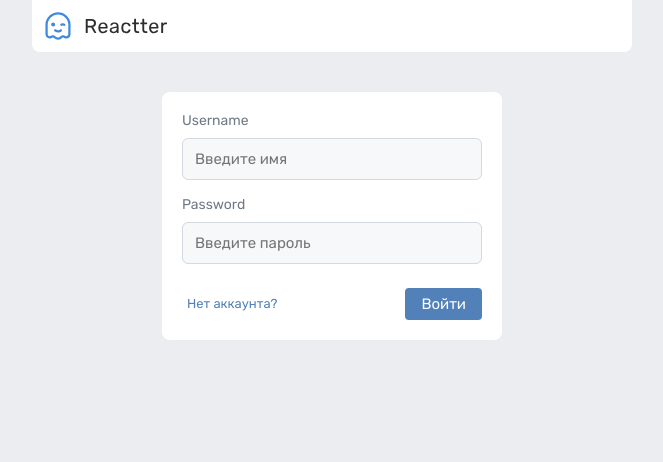
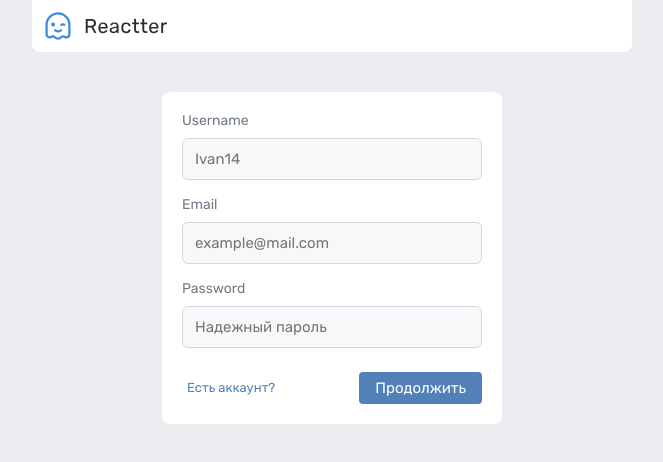
Before and after one commit to HerrShmulke/Reactter, a Next.js app: page /login in a window 1280 px wide. Both pictures are taken after a click on the button "Нет аккаунта?". Shown: the top 462 px of the page, without its empty margins (298-961 px from the left). Built offline with nearby package versions, Linux system fonts and the light colour scheme; what apollo-link-ws would draw is missing.

Commit message:
feat(containers, forms, lib, pages) add registration

```diff
--- a/containers/LoginContainer.js
+++ b/containers/LoginContainer.js
@@ -4,11 +4,16 @@ import Header from '../components/Header';
 import Container from '../components/Container';
 import styles from '../styles/Login.module.css';
 import LoginForm from '../forms/LoginForm';
+import RegisterForm from '../forms/RegisterForm';
 
-export default function LoginContainer({ onLogin }) {
+/**
+ * @param {import('./LoginContainer').ILoginContainerProps} param0
+ */
+export default function LoginContainer({ onLogin, onRegister }) {
   const [isLogin, setIsLogin] = useState(true);
 
   let currentForm = <LoginForm onSubmit={onLogin} onFormReplace={() => setIsLogin(false)} />;
+  if (!isLogin) currentForm = <RegisterForm onSubmit={onRegister} onFormReplace={() => setIsLogin(true)} />;
 
   return (
     <>
--- /dev/null
+++ b/forms/RegisterForm.d.ts
@@ -0,0 +1,6 @@
+export interface IRegisterFormProps {
+  onSubmit: (name: string, password: string, email: string) => void;
+  onFormReplace: () => void;
+}
+
+export function RegisterForm(props: IRegisterFormProps);
--- a/forms/RegisterForm.js
+++ b/forms/RegisterForm.js
@@ -0,0 +1,91 @@
+import { useRef, useState } from 'react';
+import styles from '../styles/Login.module.css';
+import Input from '../components/Input';
+import Button from '../components/Button';
+
+/**
+ * @param {import('./RegisterForm').IRegisterFormProps} param0
+ */
+export default function RegisterForm({ onSubmit, onFormReplace }) {
+  /**
+   * @type {import('react').MutableRefObject<HTMLFormElement>}
+   */
+  const formRef = useRef(null);
+  const [username, setUsername] = useState('');
+  const [password, setPassword] = useState('');
+  const [email, setEmail] = useState('');
+
+  function handleSubmit() {
+    const loginFormData = new FormData(formRef.current);
+
+    const username = loginFormData.get('username');
+    const password = loginFormData.get('password');
+    const email = loginFormData.get('email');
+
+    formRef.current.reportValidity();
+
+    if (formRef.current.checkValidity()) onSubmit(username, password, email);
+  }
+
+  return (
+    <form
+      className={styles.card}
+      ref={formRef}
+      onSubmit={(event) => {
+        event.preventDefault();
+        handleSubmit();
+      }}
+      onKeyPress={(event) => {
+        if (event.key.toLowerCase() === 'enter') {
+          event.target.value = event.target.value.trim();
+          handleSubmit();
+        }
+      }}
+    >
+      <Input
+        label='Username'
+        value={username}
+        onChange={(event) => setUsername(event.target.value)}
+        placeholder='Ivan14'
+        maxLength={30}
+        name='username'
+        minLength='4'
+        title='Допускаются латинские буквы и цифры'
+        pattern='\w*\d*'
+        required
+      />
+      <Input
+        label='Email'
+        value={email}
+        onChange={(event) => setEmail(event.target.value)}
+        placeholder='example@mail.com'
+        maxLength={150}
+        name='email'
+        type='email'
+        required
+      />
+      <Input
+        label='Password'
+        value={password}
+        onChange={(event) => setPassword(event.target.value)}
+        placeholder='Надежный пароль'
+        type='password'
+        name='password'
+        required
+      />
+      <div className={styles.actions}>
+        <Button
+          appearanceType='text'
+          type='button'
+          onClick={(event) => {
+            event.preventDefault();
+            onFormReplace();
+          }}
+        >
+          Есть аккаунт?
+        </Button>
+        <Button>Продолжить</Button>
+      </div>
+    </form>
+  );
+}
--- a/lib/auth-api.d.ts
+++ b/lib/auth-api.d.ts
@@ -1 +1,6 @@
 export function useLogin(): { isLogin: boolean; login: (name: string, password: string) => void };
+export function useRegister(): {
+  isRegister: boolean;
+  error: string;
+  register: (name: string, password: string, email: string) => void;
+};
--- a/lib/auth-api.js
+++ b/lib/auth-api.js
@@ -1,14 +1,20 @@
 import { gql, useMutation } from '@apollo/client';
 import { useState } from 'react';
 
-const LOGIN_MUTATION = gql`
+const LOGIN_USER = gql`
   mutation login($loginInput: UserLoginInput!) {
     userLogin(input: $loginInput)
   }
 `;
 
+const REGISTER_USER = gql`
+  mutation RegisterUser($registerInput: UserRegisterInput!) {
+    userRegister(input: $registerInput)
+  }
+`;
+
 export function useLogin() {
-  const [loginMutation] = useMutation(LOGIN_MUTATION);
+  const [loginMutation] = useMutation(LOGIN_USER);
   const [authStatus, setAuthStatus] = useState(false);
 
   async function login(name, password) {
@@ -19,3 +25,21 @@ export function useLogin() {
 
   return { isLogin: authStatus, login };
 }
+
+export function useRegister() {
+  const [registerMutation] = useMutation(REGISTER_USER);
+  const [registerStatus, setRegisterStatus] = useState(false);
+  const [error, setError] = useState(null);
+
+  function register(name, password, email) {
+    registerMutation({ variables: { registerInput: { name, password, email } } })
+      .then((registerStatusData) => {
+        setRegisterStatus(registerStatusData.data.userRegister);
+      })
+      .catch((e) => {
+        setError(e.message);
+      });
+  }
+
+  return { isRegister: registerStatus, register, error };
+}
--- a/pages/login.js
+++ b/pages/login.js
@@ -2,14 +2,27 @@ import { useRouter } from 'next/dist/client/router';
 import { useEffect } from 'react';
 import LoginContainer from '../containers/LoginContainer';
 import { useLogin } from '../lib/api';
+import { useRegister } from '../lib/auth-api';
 
 export default function Login() {
   const router = useRouter();
   const loginData = useLogin();
+  const registerData = useRegister();
 
   useEffect(() => {
     if (loginData.isLogin) router.push('/');
   }, [loginData.isLogin]);
 
-  return <LoginContainer onLogin={(username, password) => loginData.login(username, password)} />;
+  useEffect(() => {
+    if (registerData.error) {
+      console.error(registerData.error);
+    }
+  }, [registerData.error]);
+
+  return (
+    <LoginContainer
+      onLogin={(username, password) => loginData.login(username, password)}
+      onRegister={(username, password, email) => registerData.register(username, password, email)}
+    />
+  );
 }
```
Also changed, not shown: containers/LoginContainer.d.ts (+6 -1 lines).
